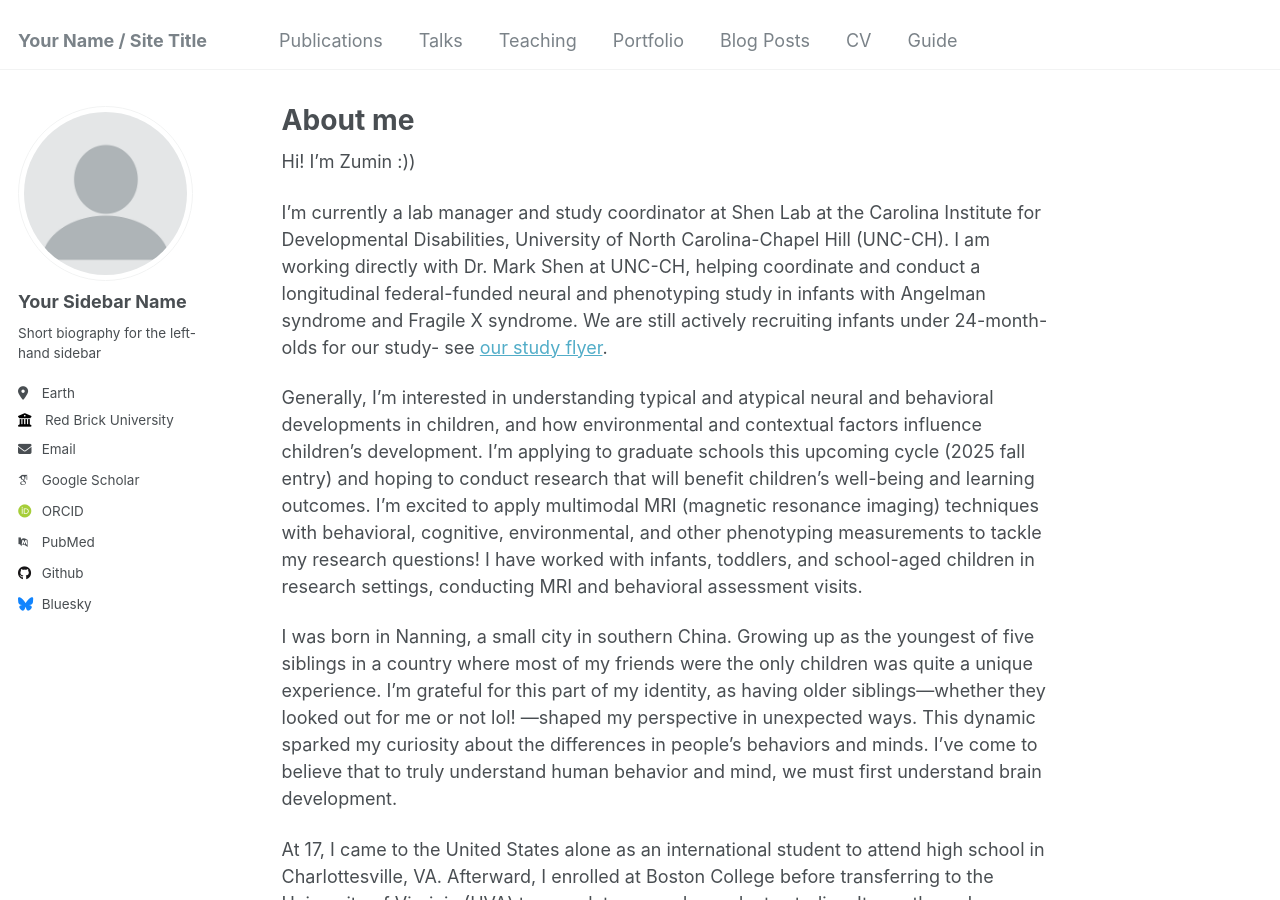
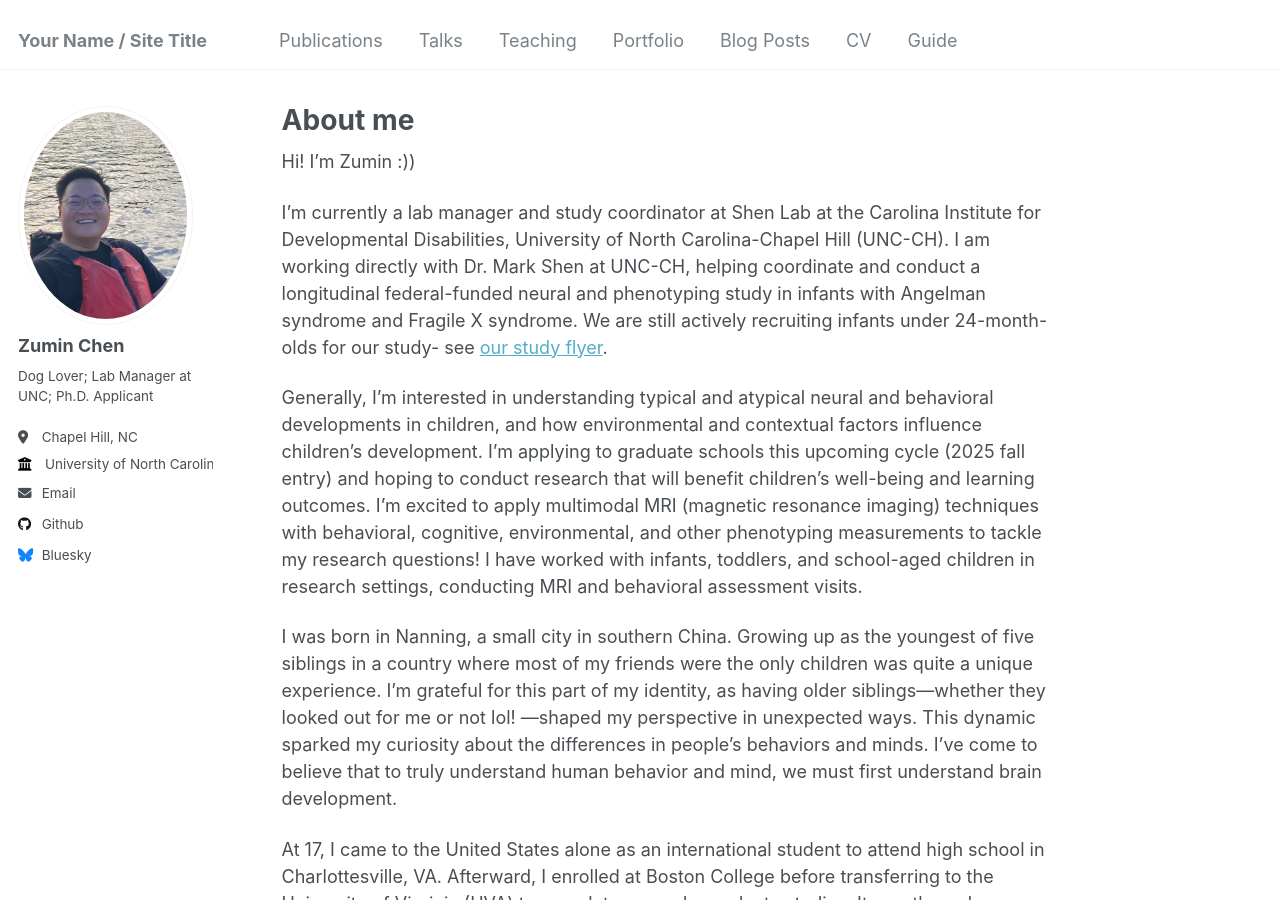
Before and after one commit to zumin-chen/Zumin-Chen, a Jekyll site: the page built from _pages/about.md, in a window 1280 px wide and 900 px high. Built offline with Jekyll 4.4.1, drawn with Linux system fonts in a browser that asks for light colours; some web fonts are replaced.

Commit message:
Update _config.yml

```diff
--- a/_config.yml
+++ b/_config.yml
@@ -12,7 +12,7 @@ title                    : "Your Name / Site Title"
 title_separator          : "-"
 name                     : &name "Your Name"
 description              : &description "personal description"
-url                      : https://academicpages.github.io # the base hostname & protocol for your site e.g. "https://mmistakes.github.io"
+url                      : https://zumin-chen.github.io # the base hostname & protocol for your site e.g. "https://mmistakes.github.io"
 baseurl                  : "" # the subpath of your site, e.g. "/blog"
 repository               : "academicpages/academicpages.github.io"
 
@@ -21,22 +21,22 @@ repository               : "academicpages/academicpages.github.io"
 #               Additional customization can be done by editing /_includes/author-profile.html
 author:
   # Biographic information
-  avatar           : "profile.png"
-  name             : "Your Sidebar Name"
-  pronouns         : # example: "she/her"
-  bio              : "Short biography for the left-hand sidebar"
-  location         : "Earth"
-  employer         : "Red Brick University"
+  avatar           : "ZC.jpeg"
+  name             : "Zumin Chen"
+  pronouns         : # example: "he/him/his"
+  bio              : "Dog Lover; Lab Manager at UNC; Ph.D. Applicant"
+  location         : "Chapel Hill, NC"
+  employer         : "University of North Carolina- Chapel Hill"
   uri              : # URL
-  email            : "none@example.org"
+  email            : "zumin_chen@med.unc.edu"
 
   # Academic websites
   arxiv            : # URL - Update with the correct link to your profile
-  googlescholar    : "https://scholar.google.com/citations?user=PS_CX0AAAAAJ"
+  googlescholar    :
   impactstory      : # URL
-  orcid            : "http://orcid.org/yourorcidurl"
+  orcid            :
   semantic         : # URL
-  pubmed           : "https://www.ncbi.nlm.nih.gov/pubmed/?term=john+snow"
+  pubmed           :
   researchgate     : # URL
 
   # Repositories and software development
```
